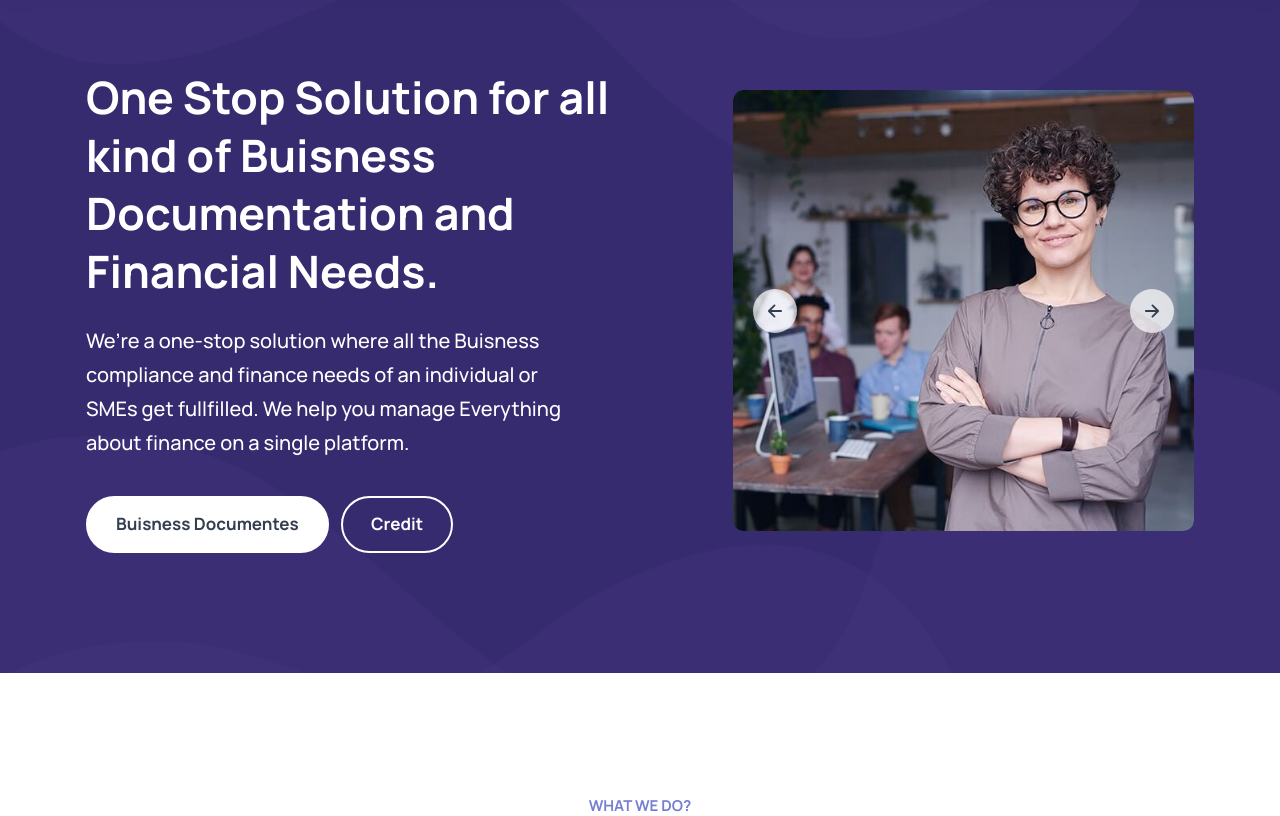
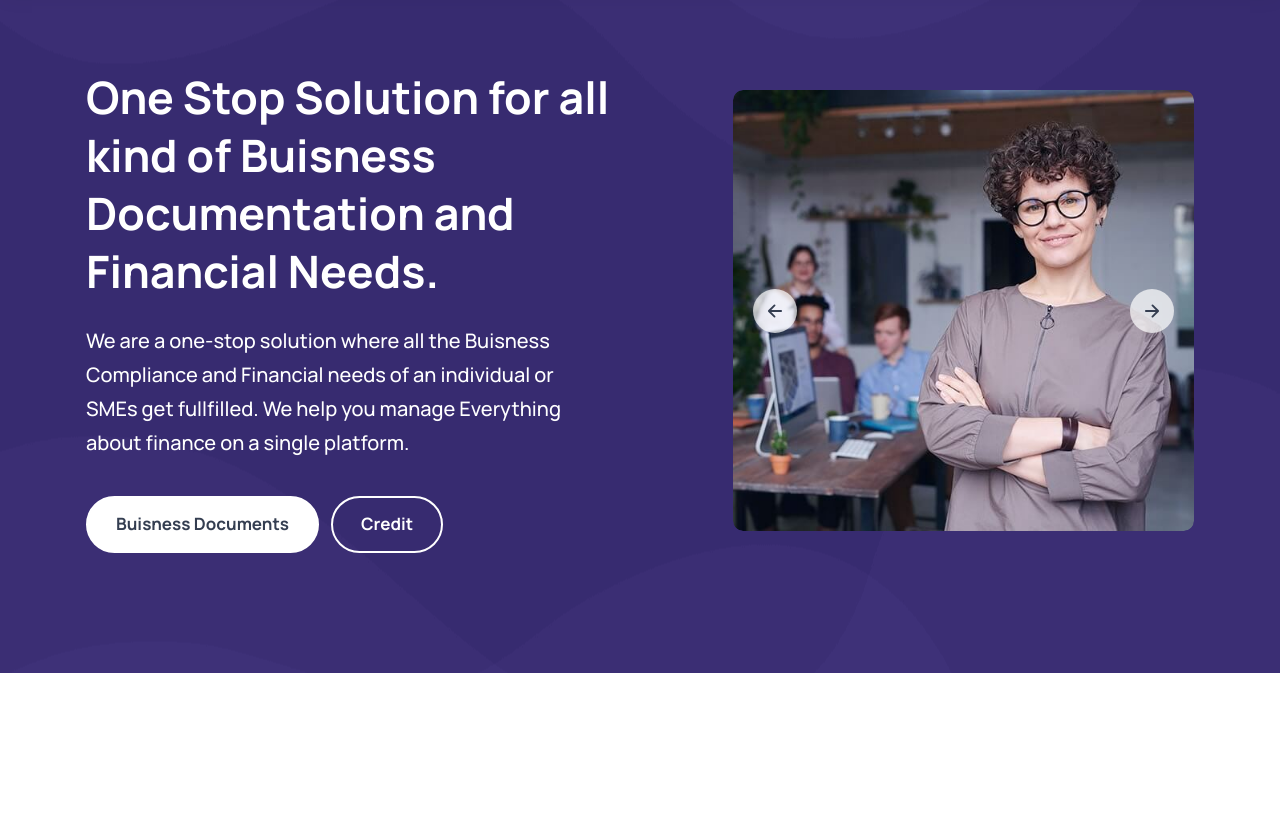
Before and after one commit to nikkuveejar/credfill.github.io, a plain HTML site: page index.html in a window 1280 px wide. Shown: the part 102-918 px from the top of the page. Drawn offline with nearby package versions, Linux system fonts and the light colour scheme.

Commit message:
Update index.html

```diff
--- a/index.html
+++ b/index.html
@@ -164,12 +164,12 @@
             <h1 class="h1 hero-title">One Stop Solution for all kind of Buisness Documentation and Financial Needs.</h1>
 
             <p class="hero-text">
-              We’re a one-stop solution where all the Buisness compliance and finance needs of an individual or SMEs get fullfilled. We help you manage Everything about finance on a single platform.
+              We are a one-stop solution where all the Buisness Compliance and Financial needs of an individual or SMEs get fullfilled. We help you manage Everything about finance on a single platform.
             </p>
 
             <div class="btn-wrapper">
 
-              <a href="#" class="btn btn-primary">Buisness Documentes</a>
+              <a href="#" class="btn btn-primary">Buisness Documents</a>
 
               <a href="#" class="btn btn-outline">Credit</a>
 
@@ -240,7 +240,7 @@
       <section class="section service" aria-labelledby="service-label">
         <div class="container">
 
-          <p class="section-subtitle" id="service-label">What We Do?</p>
+          <p class="section-subtitle" id="service-label"></p>
 
           <h2 class="h2 section-title">
             The service we offer is specifically designed to meet your needs.
```
